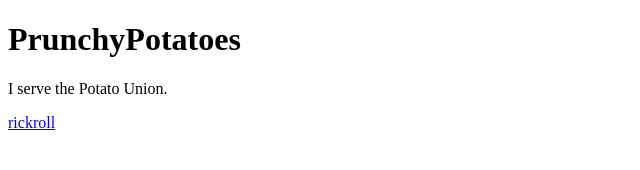
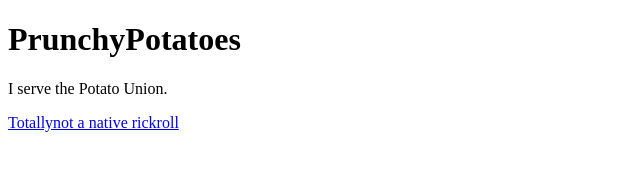
Before and after one commit to Prunchy-Potatoes/Communist_Manifesto, a plain HTML site: page index.html in a window 1280 px wide. Shown: the whole page, without its empty margins (0-640 px from the left). Drawn offline with Linux system fonts and the light colour scheme.

Commit message:
Update index.html

```diff
--- a/index.html
+++ b/index.html
@@ -3,5 +3,5 @@
 <body>
 <h1>PrunchyPotatoes</h1>
 <p>I serve the Potato Union.</p>
-<a href="https://www.youtube.com/watch?v=dQw4w9WgXcQ">rickroll</a>
+<a href="prunchy-potatoes.github.io/asdfal-sjdkflasdjfla-sjdfajsd-lfjasldfjalskdjflkasjdkfasld-fjla-sjd-flkajsdlfjal-sdjl/">Totallynot a native rickroll</a>
  </body>
```
